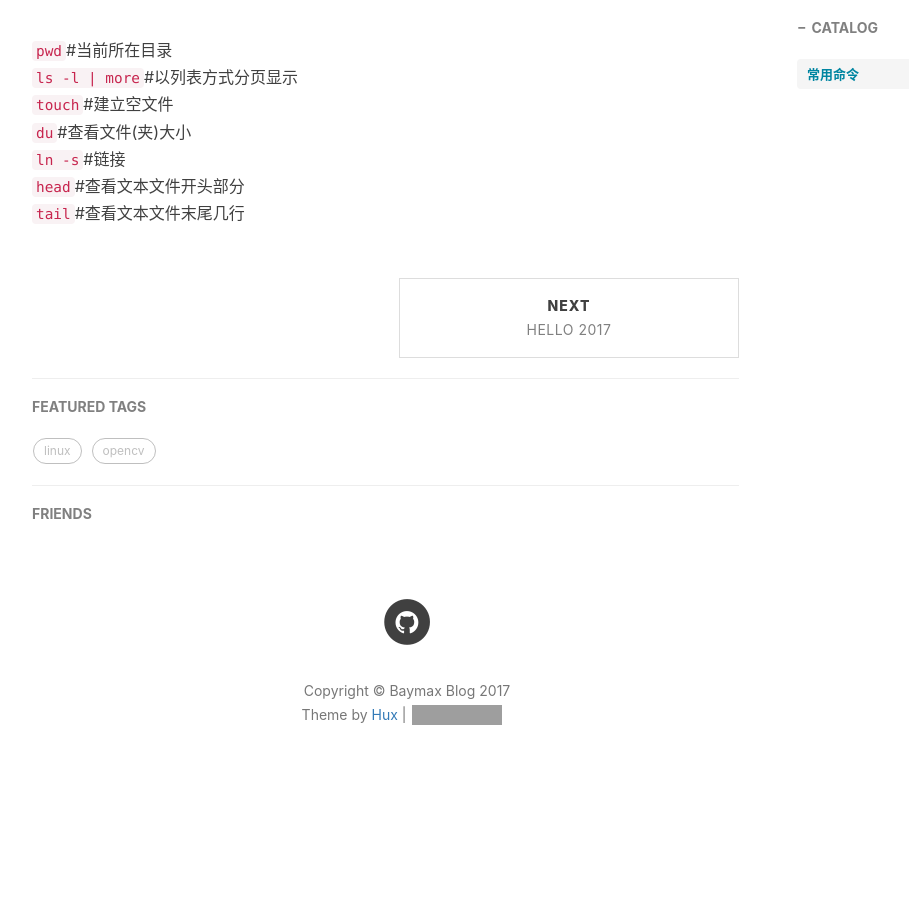
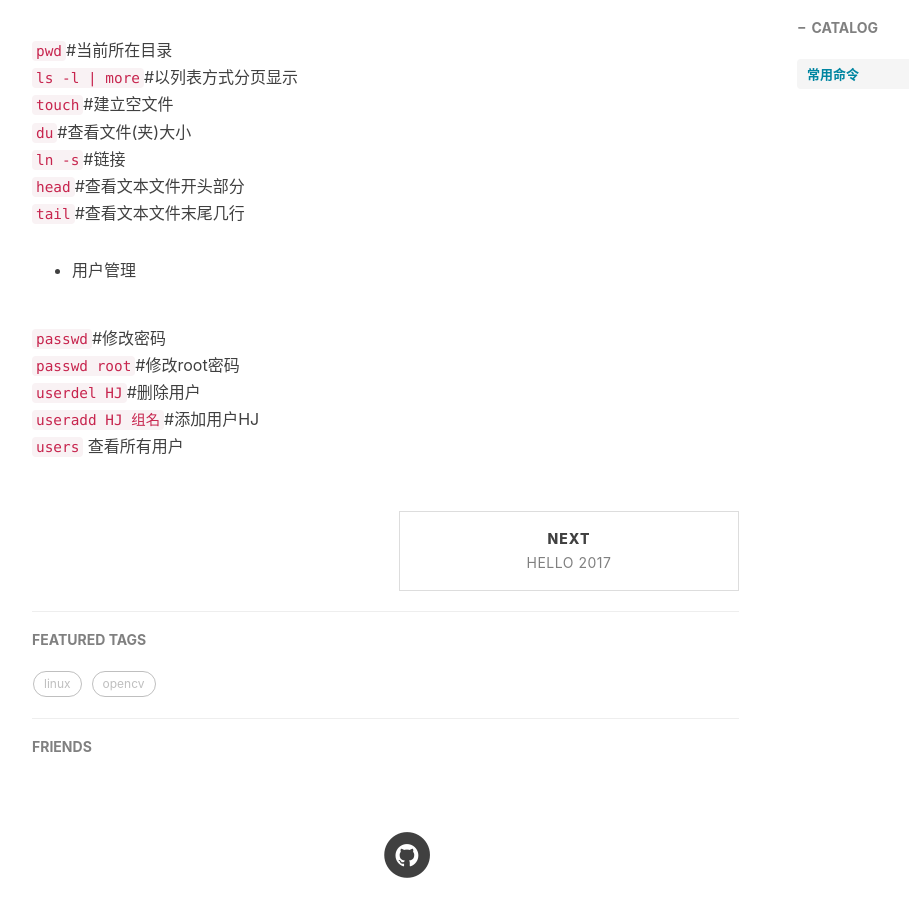
Before and after one commit to Lmonologue/baymax.github.io, a Jekyll site: the page built from _posts/2017-05-04-linux常用命令.md, in a window 1280 px wide and 900 px high, scrolled down 2625 px. Shown: the whole window, without its empty margins (233-1142 px from the left). Built offline with Jekyll 4.4.1, drawn with Linux system fonts in a browser that asks for light colours; nearby versions of some CDN libraries; comment, search, counter and statistics services are not loaded; before the commit the page ends 3444 px from its top, so only the background shows below that; grey boxes are pictures that could not be loaded.

Commit message:
Update 2017-05-04-linux常用命令.md

```diff
--- a/_posts/2017-05-04-linux常用命令.md
+++ b/_posts/2017-05-04-linux常用命令.md
@@ -99,3 +99,11 @@ network={
 `ln -s`#链接
 `head`#查看文本文件开头部分
 `tail`#查看文本文件末尾几行
+
+- 用户管理
+
+`passwd`#修改密码
+`passwd root`#修改root密码
+`userdel HJ`#删除用户
+`useradd HJ 组名`#添加用户HJ
+`users` 查看所有用户
```
